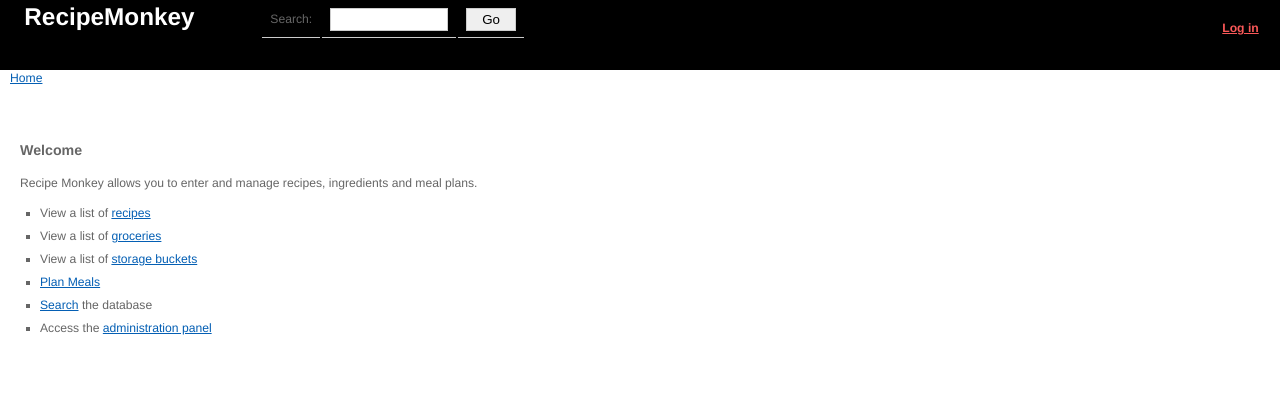
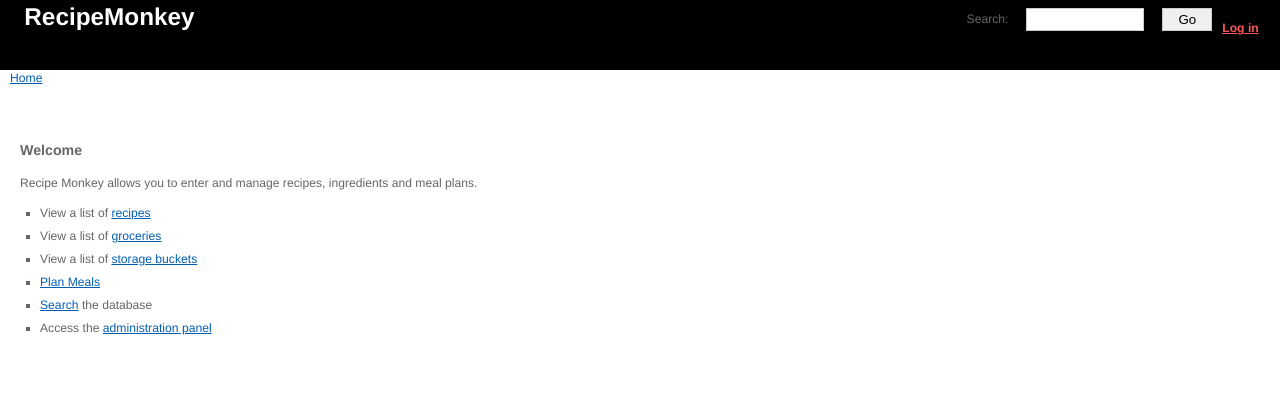
Before and after one commit to vanessacochrane/Recipe-Monkey, a Django app: template recipemonkeyapp/templates/index.html in a window 1280 px wide. Shown: the top 420 px of the page. Run offline with Django 3.2, Linux system fonts and the light colour scheme; the template is opened without the code that fills it, so the values that code supplies are empty.

Commit message:
adding search

```diff
--- a/recipemonkeyapp/static/css/recipemonkey.css
+++ b/recipemonkeyapp/static/css/recipemonkey.css
@@ -76,6 +76,18 @@ input[type='submit'].small_button { padding: 2px; font-size: 10.5px; }
     color: #fff;
 
 }
+
+#header #search {
+
+    float: right;
+    text-align: right;
+}
+
+#header #search table tr td {
+
+    border: 0px;
+}
+
 
 #header #nav-main {
     float: right;
```
